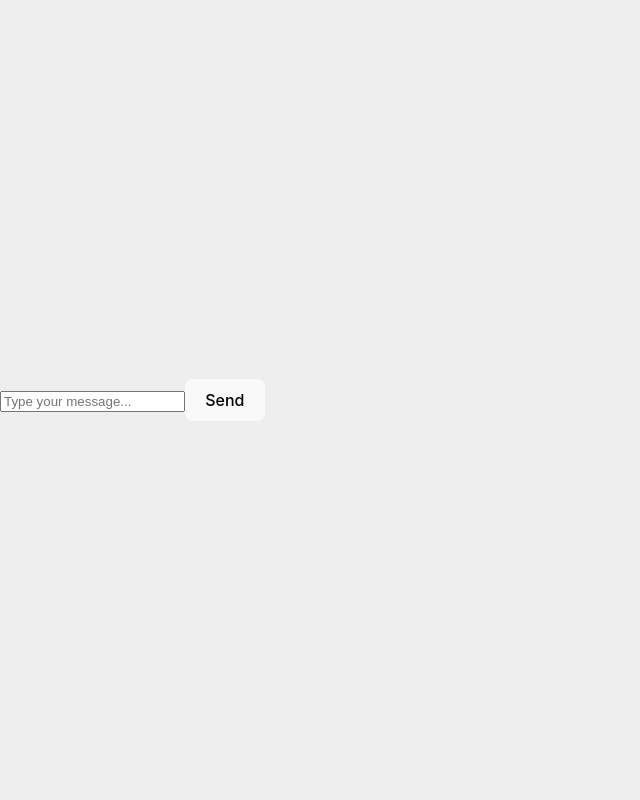
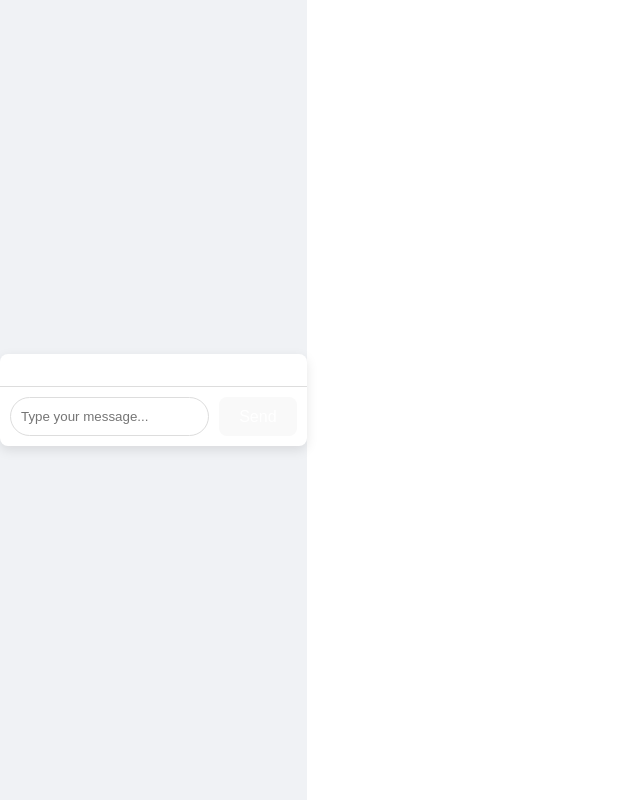
Before and after one commit to michee2x/Finance-app, a React (Vite) app: page / in a window 1280 px wide. Shown: the whole page, without its empty margins (0-640 px from the left). Built offline with nearby package versions, Linux system fonts and the light colour scheme.

Commit message:
Update App.css

```diff
--- a/src/App.css
+++ b/src/App.css
@@ -1,55 +1,78 @@
-
-body {
-  background: #eee !important;
-  width: 100vw;
-  height: 100vh;
+* {
+  margin: 0;
+  padding: 0;
+  box-sizing: border-box;
+  font-family: Arial, sans-serif;
 }
 
-.wrapper {
-  margin-top: 80px;
-  margin-bottom: 80px;
+.chat-container {
+  display: flex;
+  justify-content: center;
+  align-items: center;
+  height: 100vh;
+  background-color: #f0f2f5;
 }
 
-.form-signin {
-  max-width: 380px;
-  margin: 0 auto;
-  background-color: #fff;
-  border: 1px solid rgba(0, 0, 0, 0.1);
+.chat-box {
+  width: 100%;
+  max-width: 600px;
+  background-color: white;
+  border-radius: 8px;
+  box-shadow: 0 4px 12px rgba(0, 0, 0, 0.1);
+  display: flex;
+  flex-direction: column;
+  overflow: hidden;
+}
 
-  .form-signin-heading,
-  .checkbox {
-    margin-bottom: 30px;
-  }
+.messages {
+  flex: 1;
+  padding: 16px;
+  overflow-y: auto;
+}
 
-  .checkbox {
-    font-weight: normal;
-  }
+.message {
+  padding: 10px 15px;
+  margin-bottom: 10px;
+  border-radius: 12px;
+  max-width: 75%;
+  word-wrap: break-word;
+}
 
-  .form-control {
-    position: relative;
-    font-size: 16px;
-    height: auto;
-    padding: 10px;
-    @include box-sizing(border-box);
+.user {
+  background-color: #d1eaff;
+  align-self: flex-end;
+}
 
-    &:focus {
-      z-index: 2;
-    }
-  }
-input{
-  border: 2px solid black;
-  height: 3rem;
-  width: 90%;
-  margin: 0 auto;
+.bot {
+  background-color: #f5f5f5;
+  align-self: flex-start;
 }
-    .button {
-      margin-bottom: 20px;
-      border-radius: 10px;
-      width: 50%;
-      height: 3rem;
-      background-color: black;
-      color: white;
-      margin-top: 2rem;
-      margin-left: 10px;
-    }
+
+.input-container {
+  display: flex;
+  padding: 10px;
+  border-top: 1px solid #ddd;
 }
+
+input[type="text"] {
+  flex: 1;
+  padding: 10px;
+  border: 1px solid #ddd;
+  border-radius: 20px;
+  outline: none;
+}
+
+button {
+  background-color: #4a90e2;
+  color: white;
+  border: none;
+  padding: 0 15px;
+  margin-left: 10px;
+  border-radius: 20px;
+  cursor: pointer;
+  font-weight: bold;
+}
+
+button:hover {
+  background-color: #357ab8;
+}
```
